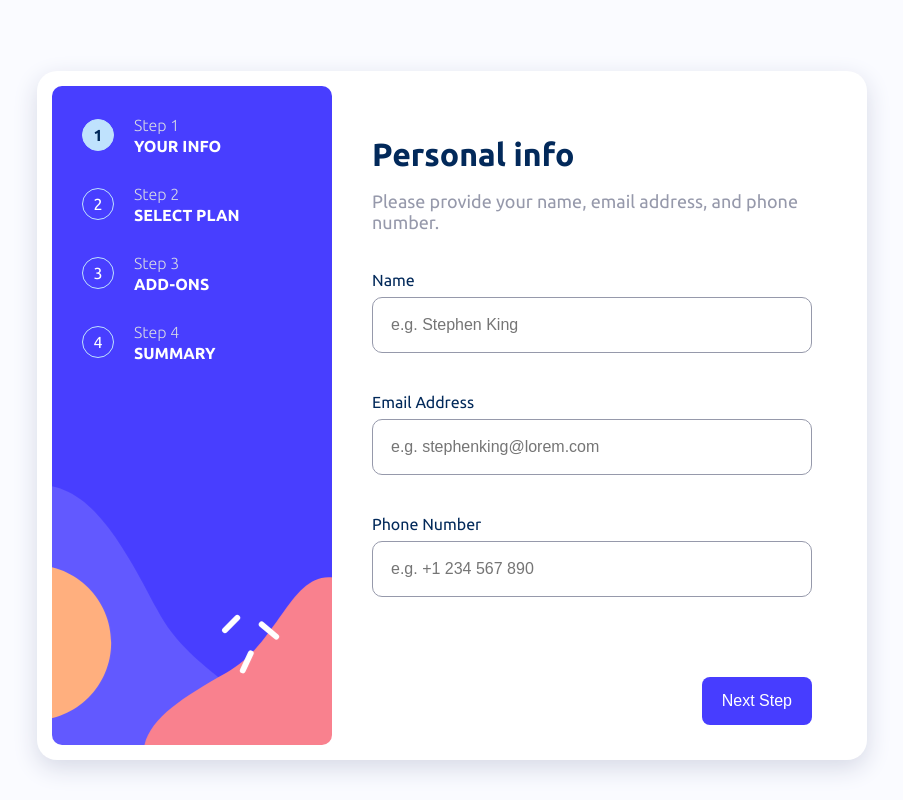
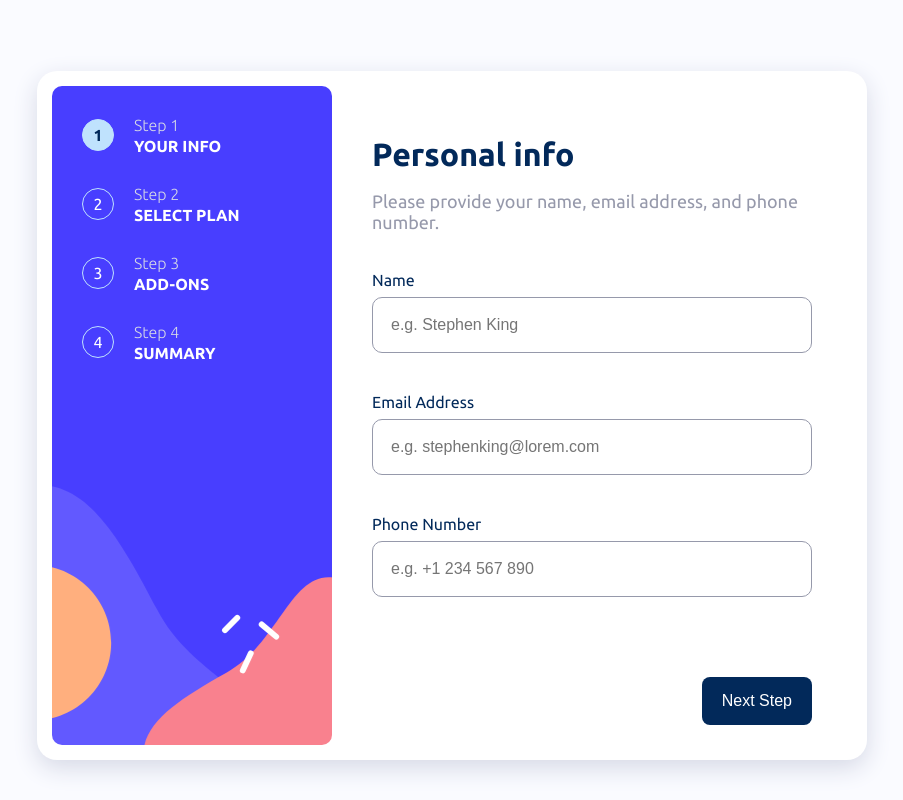
Before and after one commit to KubaBaniak/multistep-form, a React (Vite) app: page / in a window 1280 px wide. Shown: the whole page, without its empty margins (188-1091 px from the left). Built offline with nearby package versions, Linux system fonts and the light colour scheme.

Commit message:
review: fix buttons

```diff
--- a/src/components/Buttons/BottomButtonContainer.tsx
+++ b/src/components/Buttons/BottomButtonContainer.tsx
@@ -36,7 +36,7 @@ export default function BottomButtonsContainer({
   return (
     <ButtonContainer>
       {prevStep && <GoBackButton text="Go Back" prevStep={prevStep} />}
-      {nextStep ? (
+      {nextStep && nextStepText !== "Confirm" ? (
         <GoNextButton text={buttonText} nextStep={nextStep} />
       ) : (
         <FormSubmitButton text={buttonText} />
--- a/src/components/Buttons/FormSubmitButton.tsx
+++ b/src/components/Buttons/FormSubmitButton.tsx
@@ -7,12 +7,18 @@ const SubmitButton = styled.input.attrs<{ $text?: string }>((props) => ({
   cursor: pointer;
   font-size: 16px;
   color: hsl(0, 0%, 100%);
-  background-color: hsl(213, 96%, 18%);
+  background-color: hsl(243, 100%, 62%);
   border: none;
   border-radius: 8px;
   padding: 15px 20px;
   margin: auto 0 20px auto;
   width: 25%;
+
+  transition: all 0.1s ease;
+
+  &:hover {
+    filter: brightness(150%);
+  }
 `;
 
 export default function FormSubmitButton({ text }: { text?: string }) {
--- a/src/components/Buttons/GoNextButton.tsx
+++ b/src/components/Buttons/GoNextButton.tsx
@@ -9,7 +9,7 @@ const NextButton = styled.button`
   cursor: pointer;
   font-size: 16px;
   color: hsl(0, 0%, 100%);
-  background-color: hsl(243, 100%, 62%);
+  background-color: hsl(213, 96%, 18%);
   border: none;
   border-radius: 8px;
   padding: 15px 20px;
```
